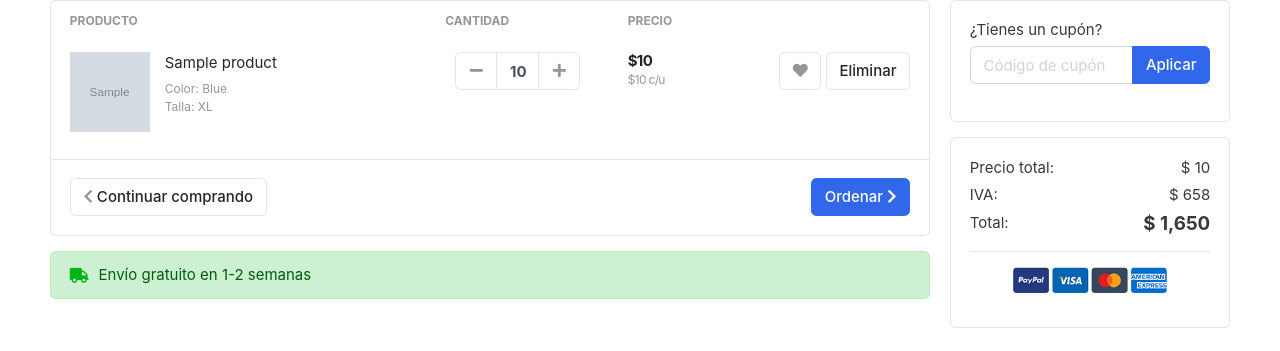
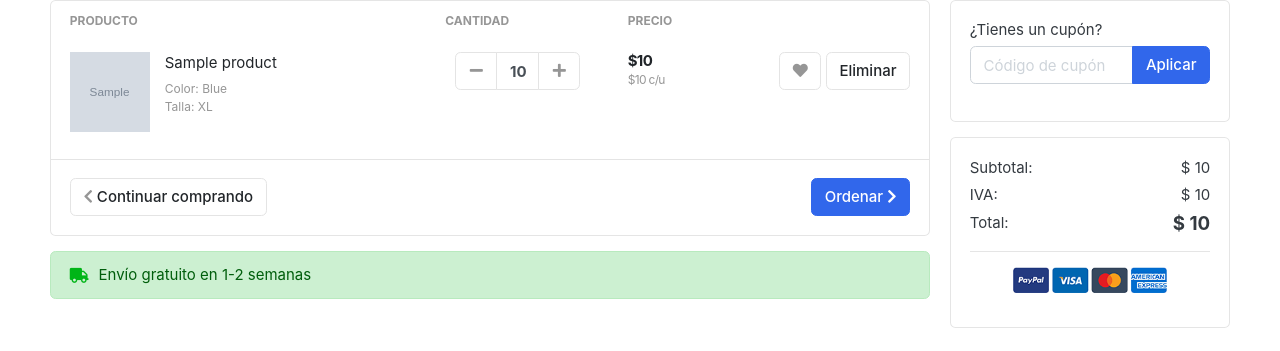
Before and after one commit to JuanitoOrtega/django-greatkart, a Django app: template templates/store/cart.html in a window 1280 px wide. Shown: the part 347-698 px from the top of the page. Run offline with Django 3.2, Linux system fonts and the light colour scheme; the template is opened without the code that fills it: most values are stand-ins (such as "Sample title", 1, 10 or a date in 2020); grey boxes marked "Sample" are stand-in pictures; some libraries are stand-ins or nearby versions; some web fonts are replaced.

Commit message:
calculate tax & grand total

```diff
--- a/templates/store/cart.html
+++ b/templates/store/cart.html
@@ -124,16 +124,16 @@
         <div class="card">
           <div class="card-body">
             <dl class="dlist-align">
-              <dt>Precio total:</dt>
+              <dt>Subtotal:</dt>
               <dd class="text-right">$ {{ total }}</dd>
             </dl>
             <dl class="dlist-align">
               <dt>IVA:</dt>
-              <dd class="text-right">$ 658</dd>
+              <dd class="text-right">$ {{ tax }}</dd>
             </dl>
             <dl class="dlist-align">
               <dt>Total:</dt>
-              <dd class="text-right h5"><strong>$ 1,650</strong></dd>
+              <dd class="text-right h5"><strong>$ {{ grand_total }}</strong></dd>
             </dl>
             <hr />
             <p class="text-center mb-3">
```
Also changed, not shown: carts/views.py (+7 -0 lines).
